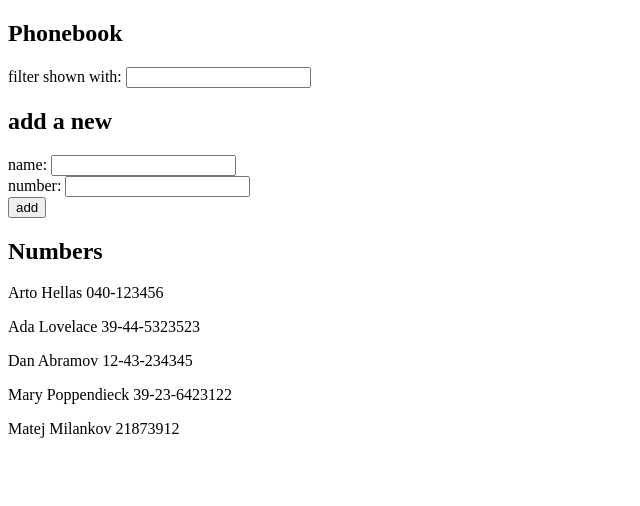
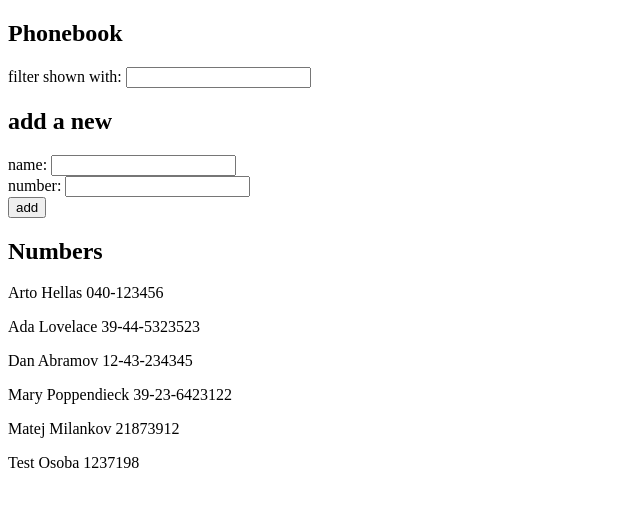
Before and after one commit to matejmilankov/full-stack-open, a React (Vite) app in the folder part2/phonebook/: page / in a window 1280 px wide. Shown: the top 506 px of the page, without its empty margins (0-640 px from the left). Built offline with nearby package versions, Linux system fonts and the light colour scheme; data requests are answered from the project's data file.

Commit message:
Refacotred axios calls into services folder

```diff
--- a/part2/phonebook/db.json
+++ b/part2/phonebook/db.json
@@ -24,6 +24,11 @@
       "name": "Matej Milankov",
       "number": "21873912",
       "id": "8L6s1Av4ns4"
+    },
+    {
+      "name": "Test Osoba",
+      "number": "1237198",
+      "id": "qK007WwOPbs"
     }
   ],
   "$schema": "./node_modules/json-server/schema.json"
--- /dev/null
+++ b/part2/phonebook/services/persons.js
@@ -0,0 +1,14 @@
+import axios from "axios";
+const baseUrl = 'http://localhost:3001/persons';
+
+const getAll = () => {
+    const request = axios.get(baseUrl);
+    return request.then(response => response.data);
+}
+
+const create = (changedPerson) => {
+    const request = axios.post(baseUrl, changedPerson);
+    return request.then(response => response.data);
+}
+
+export default { getAll, create }
--- a/part2/phonebook/src/App.jsx
+++ b/part2/phonebook/src/App.jsx
@@ -2,7 +2,7 @@ import { useState, useEffect } from 'react';
 import { Persons } from './Persons';
 import { PersonsForm } from './PersonsForm';
 import { Filter } from './Filter';
-import axios from 'axios';
+import personService from '../services/persons';
 
 const App = () => {
   const [persons, setPersons] = useState([]);
@@ -11,12 +11,11 @@ const App = () => {
   const [filter, setFilter] = useState('');
 
   useEffect(() => {
-    const fetchPersons = async () => {
-      const response = await axios.get('http://localhost:3001/persons');
-      setPersons(response.data);
-    }
-
-    fetchPersons();
+    personService
+      .getAll()
+      .then(initialPersons => {
+        setPersons(initialPersons);
+      });
   }, []);
 
   const handleNameChange = (event) => {
@@ -28,9 +27,10 @@ const App = () => {
     if (persons.some(person => person.name === newName))
       return alert(`${newName} is already added to phonebook`);
 
-    axios.post('http://localhost:3001/persons', { name: newName, number: newNumber })
-      .then(response => {
-        setPersons(prev => [...prev, response.data]);
+    personService
+      .create({name: newName, number: newNumber})
+      .then(newPerson => {
+        setPersons(prev => [...prev, newPerson]);
         setNewName('');
         setNewNumber('');
       })
```
